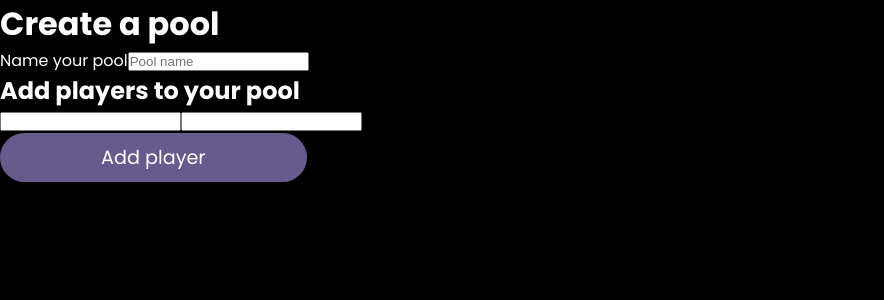
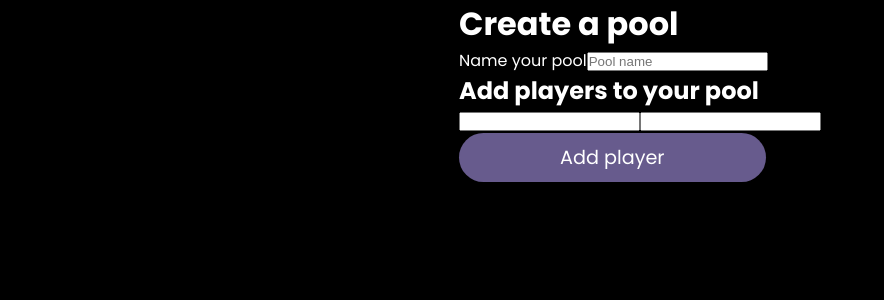
Before and after one commit to GreyNewfie/wizpool-app, a React (Vite) app: page /create-pool in a window 1280 px wide. Shown: the top 300 px of the page, without its empty margins (0-884 px from the left). Built offline with nearby package versions, Linux system fonts and the light colour scheme.

Commit message:
Update create pool styles
Update the create pool page layout to center

```diff
--- a/src/styles.css
+++ b/src/styles.css
@@ -23,13 +23,18 @@ button {
 }
 
 .welcome-container {
+    padding-top: 10px;
     text-align: center;
-    padding-top: 10px;
+    gap: 45px;
 
     display: flex;
     flex-direction: column;
     align-items: center;
-    gap: 45px;
+}
+
+div:has(.create-pool-container) {
+    display: flex;
+    justify-content: center;
 }
 
 .header-logo {
```
